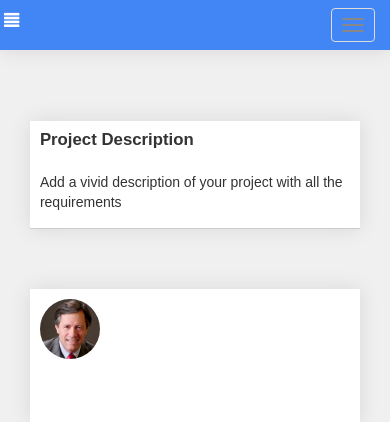
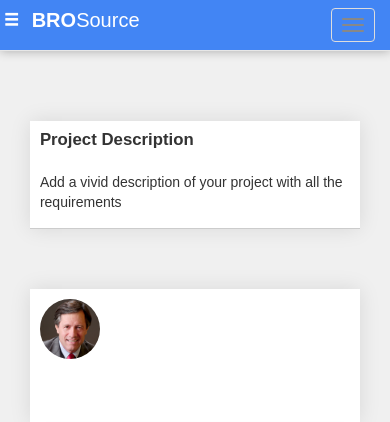
Before and after one commit to gitshubho/BROSource, a Python web app: template brosource/templates/add_project.html in a window 390 px wide. Shown: the top 422 px of the page. Run offline with Jinja, Linux system fonts and the light colour scheme; the template is opened without the code that fills it, so the values that code supplies are empty.

Commit message:
Minor Responsive Changes

```diff
--- a/brosource/static/css/style.css
+++ b/brosource/static/css/style.css
@@ -18,7 +18,7 @@
 .navbar
   {
     z-index: 2;
-    box-shadow: 0 0 20px rgba(0,0,0,0.1);
+    box-shadow: 0 0 10px rgba(0,0,0,0.3);
   }
   .navbar a
   {
@@ -150,6 +150,17 @@
      margin-left: -10px;
      padding-left: 0;
      font-size: 130%;
+   }
+   @media(max-width:600px)
+   {
+     .brand-name
+     {
+       text-align: left;
+       margin-top: 0;
+       margin-left: 0;
+       padding-left: 0;
+       font-size: 130%;
+     }
    }
    #homepage-menu
    {
--- a/brosource/static/js/script.js
+++ b/brosource/static/js/script.js
@@ -1,4 +1,4 @@
-$(document).ready(function()
+ $(document).ready(function()
 {
       /* Setting the Animation Of the home Page*/
       var Wht=$(window).height();
--- a/brosource/templates/add_project.html
+++ b/brosource/templates/add_project.html
@@ -24,10 +24,10 @@
     <div class="container-fluid">
       <div class="navbar-header">
         <div class="row nav-brand-heading">
-          <div class="col-md-2" style="padding:0;margin:0px;margin-top:5px;pointer:cursor">
+          <div class="col-md-2 col-xs-1" style="padding:0;margin:0px;margin-top:5px;pointer:cursor">
             <div class="btn-group">
               <a class="dropdown-toggle" data-toggle="dropdown" aria-expanded="false">
-                <span class="glyphicon glyphicon glyphicon-align-justify"></span>
+                <span class="glyphicon glyphicon glyphicon-menu-hamburger"></span>
               </a>
               <ul class="dropdown-menu" id="homepage-menu">
                 <li><a href="#">Technical</a></li>
@@ -37,8 +37,8 @@
               </ul>
             </div>
           </div>
-          <div class="col-md-10">
-            <div class="brand-name hide-on-small"><b>BRO</b>Source</div>
+          <div class="col-md-10 col-xs-10">
+            <div class="brand-name"><b>BRO</b>Source</div>
           </div>
         </div>
         <button type="button" class="navbar-toggle" data-toggle="collapse" data-target="#navbar">
--- a/brosource/templates/index.html
+++ b/brosource/templates/index.html
@@ -29,7 +29,7 @@
              <div class="col-md-2" style="padding:0;margin:0;margin-top:5px;pointer:cursor">
                <div class="btn-group">
                  <a class="dropdown-toggle" data-toggle="dropdown" aria-expanded="false">
-                   <span class="glyphicon glyphicon glyphicon-align-justify"></span>
+                   <span class="glyphicon glyphicon glyphicon-menu-hamburger"></span>
                  </a>
                  <ul class="dropdown-menu" id="homepage-menu">
                    <li><a href="#">Technical</a></li>
```
Also changed, not shown: brosource/templates/apply_project.html (+4 -4 lines), brosource/templates/profile_others.html (+4 -5 lines).
